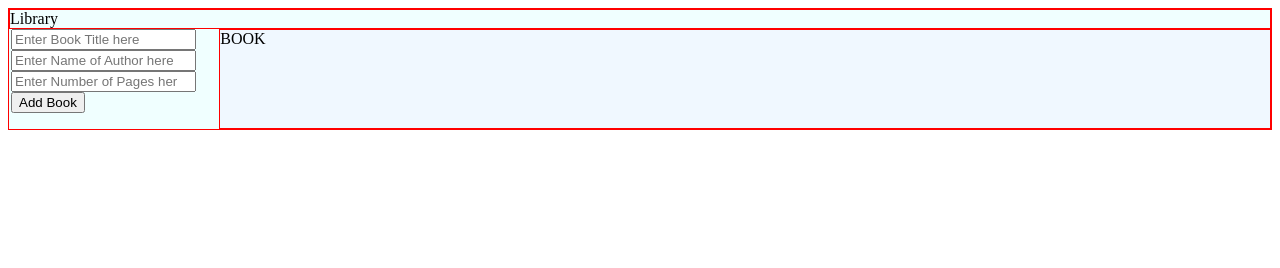
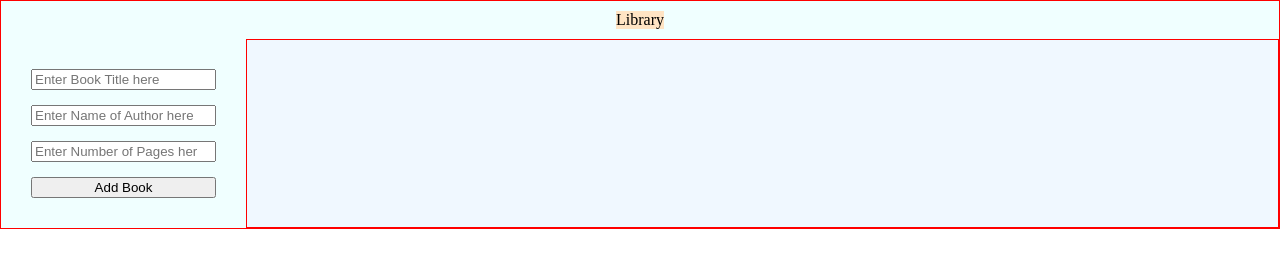
Before and after one commit to Waldorfio/library, a plain HTML site: page index.html in a window 1280 px wide. Drawn offline with Linux system fonts and the light colour scheme.

Commit message:
Add grid layout & preliminary styling

```diff
--- a/index.html
+++ b/index.html
@@ -3,31 +3,50 @@
   <head>
     <title>Library</title>
     <meta charset="UTF-8">
-    <script src="books.js"></script>
+    <script src="books.js" defer></script>
     <link rel="stylesheet" href="style.css">
   </head>
+
   <body>
     <div class="container">
+
       <div class="title-banner">
         Library
       </div>
+
       <div class="sidebar-container">
-        <form action='' method='get' class='book-input'>
-          <legend>
+        <form action='' method='get' class='form-container'>
+          <div class="input1">
+            <label for="title-input"></label>
+            <input id="title-input" type="text" name="title-id" placeholder="Enter Book Title here" required>
+          </div>
 
-          <label for="title-input">
-          <input id="title-input" type="text" name="title-id" placeholder="Enter Book Title here" required>
-          <label for="author-input">
-          <input id="author-input" type="text" name="title-id" placeholder="Enter Name of Author here" required>
-          <label for="pages-input">
-          <input id="pages-input" type="number" name="title-id" placeholder="Enter Number of Pages here" required>
+          <div class="input2">
+            <label for="author-input"></label>
+            <input id="author-input" type="text" name="title-id" placeholder="Enter Name of Author here" required>
+          </div>
 
-          <button class="submit-button" type="submit">Add Book</button>
+          <div class="input3">
+            <label for="pages-input"></label>
+            <input id="pages-input" type="number" name="title-id" placeholder="Enter Number of Pages here" required>
+          </div>
+
+          <button id="submit-button" type="submit">Add Book</button>
+
         </form>
       </div>
-      <div class="content-container">
-        <div class="cards">BOOK</div>
-      </div>
+
+      <div id="content-container">
+
+        <!-- <div class="cards">
+          <div class="card-title">TITLE</div>
+          <div class="card-author">Author</div>
+          <div class="card-page">Page number</div>
+          <div class="card-read">Read?</div>
+          <button class="card-button">Remove</button>
+        </div> -->
+
     </div>
   </body>
+
 </html>
--- a/style.css
+++ b/style.css
@@ -1,21 +1,57 @@
+body,html {
+    margin: 0;
+    padding: 0;
+}
+
 .container {
     display: grid;
     grid-template-columns: 1fr 5fr;
     grid-template-rows: 1fr 5fr;
+
+    height: 100%;
+
     background-color:azure;
     border: 1px solid red;
 }
     .title-banner {
         grid-column: 1/3;
-    background-color:azure;
-    border: 1px solid red;
+
+        justify-self: center;
+        align-self: center;
+
+        background-color:bisque;
     }
-.siderbar-container {
-    grid-row: 1/3;
-    background-color:bisque;
-    border: 1px solid red;
+    .sidebar-container {
+
     }
-.content-container {
+        .form-container {
+            display: grid;
+            grid-template-rows: repeat(4, 1fr);
+            gap: 15px;
+
+            padding: 30px;
+        }
+    #content-container {
+        display: grid;
+        grid-template-columns: repeat(auto-fit, minmax(200px, 1fr));    /* Automatically decides how many columns to create */
+
         background-color:aliceblue;
         border: 1px solid red;
     }
+        .cards {
+            display: grid;
+            grid-template-rows: repeat(5, 1fr);
+            gap: 15px;
+
+            margin: 50px;
+            padding: 20px 0 20px 0;
+            width: 200px;                           /* Sets the maximum width of the cards */
+
+            border: 2px solid black;
+            border-radius: 15px;
+        }
+            .card-title, .card-author, .card-page, .card-read, .card-button {
+                border: 1px solid blue;
+                justify-self: center;
+                align-self: center;
+            }
```
Lines whose indentation alone changed are shown as unchanged.
